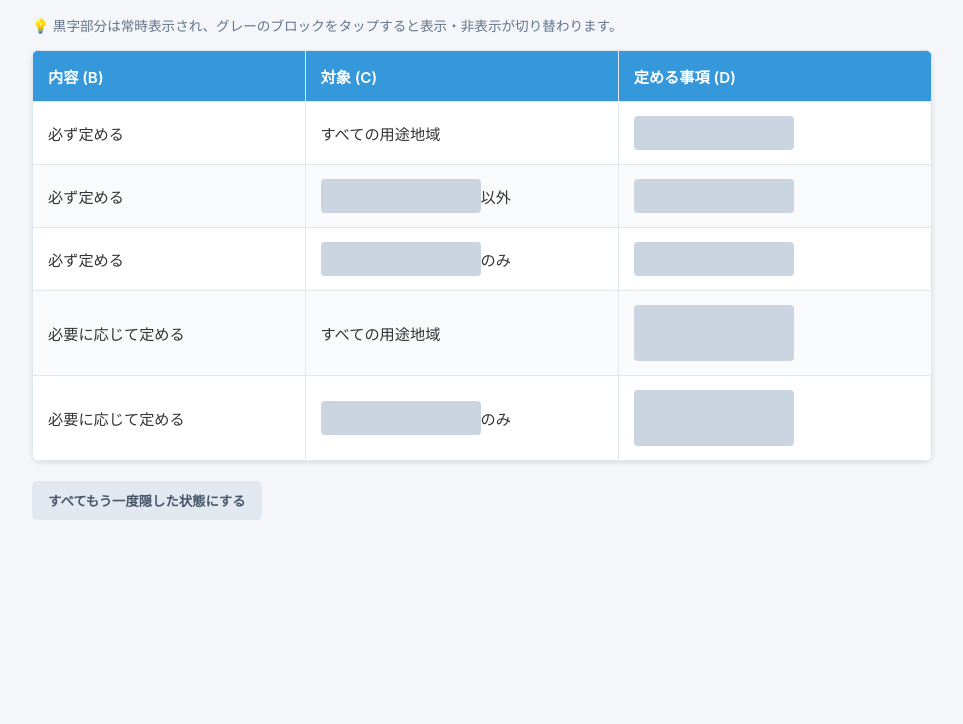
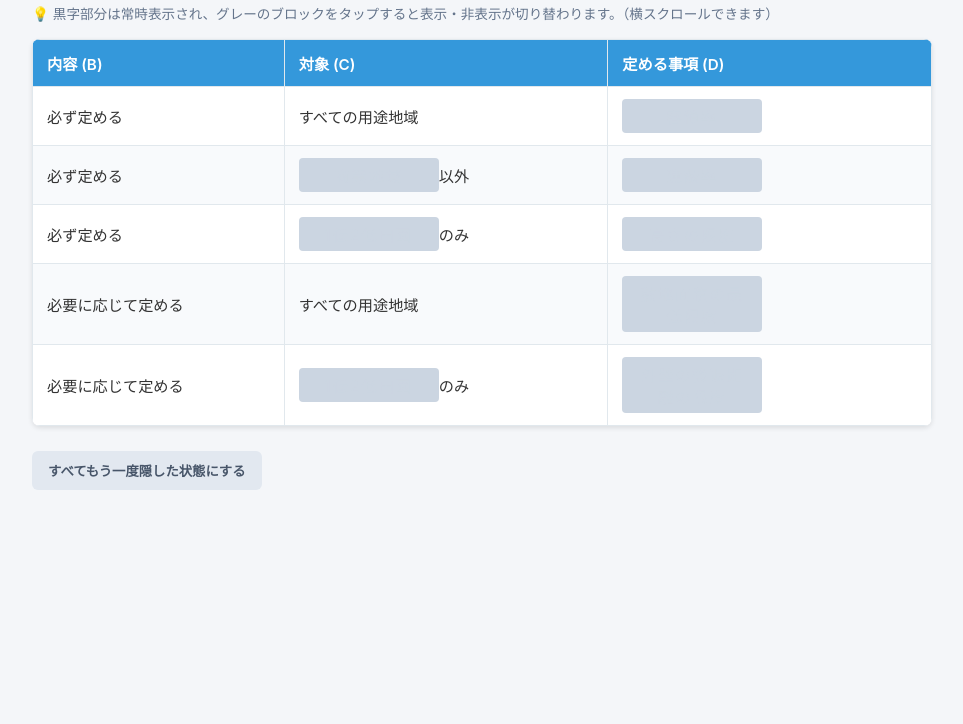
Before and after one commit to nharuka4915-lgtm/yoto_quiz, a plain HTML site: page index.html in a window 1280 px wide. Shown: the part 76-800 px from the top of the page, without its empty margins (158-1121 px from the left). Drawn offline with Linux system fonts and the light colour scheme.

Commit message:
Update index.html

```diff
--- a/index.html
+++ b/index.html
@@ -11,46 +11,52 @@
             color: #333;
             max-width: 900px;
             margin: 0 auto;
-            padding: 20px;
+            padding: 15px;
         }
         h1 {
             font-size: 1.2rem;
             color: #2c3e50;
             border-bottom: 2px solid #3498db;
             padding-bottom: 8px;
-            margin-bottom: 20px;
+            margin-bottom: 15px;
+        }
+        /* スマホで横スクロールできるようにする枠 */
+        .table-container {
+            width: 100%;
+            overflow-x: auto;
+            -webkit-overflow-scrolling: touch;
+            background: #fff;
+            box-shadow: 0 2px 5px rgba(0,0,0,0.1);
+            border-radius: 8px;
+            margin-bottom: 15px;
         }
         table {
             width: 100%;
             border-collapse: collapse;
-            background: #fff;
-            box-shadow: 0 2px 5px rgba(0,0,0,0.1);
-            border-radius: 8px;
-            overflow: hidden;
-            table-layout: fixed; /* 列幅を固定 */
+            min-width: 500px; /* スマホで縮みすぎないように最低幅を確保 */
         }
         th, td {
             border: 1px solid #e1e8ed;
-            padding: 14px 15px;
+            padding: 12px 14px;
             text-align: left;
             vertical-align: middle;
             font-size: 0.95rem;
-            word-break: break-all;
         }
         th {
             background-color: #3498db;
             color: white;
             font-weight: 600;
+            white-space: nowrap;
         }
         tr:nth-child(even) {
             background-color: #f8fafc;
         }
         /* 列ごとの幅調整（3列分） */
-        th:nth-child(1), td:nth-child(1) { width: 30%; }
-        th:nth-child(2), td:nth-child(2) { width: 35%; }
-        th:nth-child(3), td:nth-child(3) { width: 35%; }
+        th:nth-child(1), td:nth-child(1) { width: 28%; }
+        th:nth-child(2), td:nth-child(2) { width: 36%; }
+        th:nth-child(3), td:nth-child(3) { width: 36%; }
 
-        /* 隠し要素（赤字部分）のスタイル：幅を固定してすべて同じ長さに統一 */
+        /* 隠し要素（赤字部分）のスタイル */
         .hidden-item {
             background-color: #cbd5e1;
             color: #cbd5e1;
@@ -59,27 +65,28 @@
             border-radius: 4px;
             user-select: none;
             display: inline-block;
-            width: 140px; /* グレーの長さを統一 */
+            width: 120px;
             text-align: center;
             letter-spacing: 2px;
             transition: background-color 0.2s, color 0.2s;
         }
         .hidden-item.revealed {
             background-color: #fef3c7;
-            color: #dc2626; /* 正解時の赤字 */
+            color: #dc2626;
             font-weight: bold;
             letter-spacing: normal;
             text-align: left;
-            width: auto; /* 開いたときは文字の長さに合わせる */
+            width: auto;
             padding: 2px 4px;
         }
         .hint {
             font-size: 0.85rem;
             color: #64748b;
             margin-bottom: 15px;
+            line-height: 1.4;
         }
         button {
-            margin-top: 20px;
+            margin-top: 10px;
             background-color: #e2e8f0;
             border: none;
             padding: 10px 16px;
@@ -96,8 +103,9 @@
 <body>
 
     <h1>用途地域に関する都市計画に定める事項</h1>
-    <div class="hint">💡 黒字部分は常時表示され、グレーのブロックをタップすると表示・非表示が切り替わります。</div>
+    <div class="hint">💡 黒字部分は常時表示され、グレーのブロックをタップすると表示・非表示が切り替わります。（横スクロールできます）</div>
 
+    <div class="table-container">
         <table>
             <thead>
                 <tr>
@@ -110,6 +118,7 @@
                 <!-- JavaScriptで動的に生成します -->
             </tbody>
         </table>
+    </div>
 
     <button onclick="resetAll()">すべてもう一度隠した状態にする</button>
 
```
Lines whose indentation alone changed are shown as unchanged.
